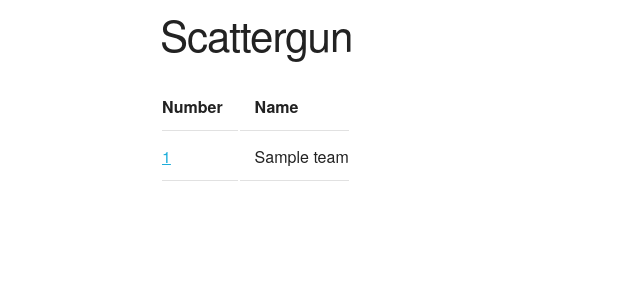
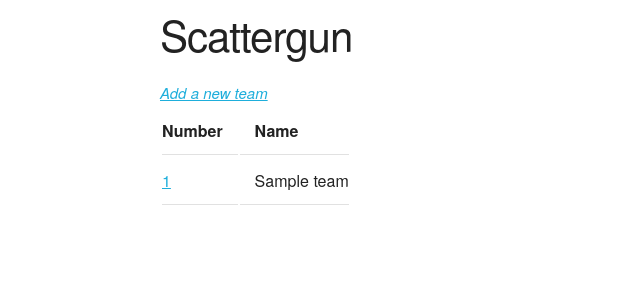
Before and after one commit to Team4761/Scattergun, a Django app: page /scattergun/teams/ in a window 1280 px wide. Shown: the top 300 px of the page, without its empty margins (0-640 px from the left). Run offline with Django 3.2, Linux system fonts and the light colour scheme; tables that the repository leaves empty hold one stand-in row (values such as "Sample post").

Commit message:
Use the built-in url tag in templates

```diff
--- a/scattergun/scattergun_coreapp/templates/team.html
+++ b/scattergun/scattergun_coreapp/templates/team.html
@@ -3,7 +3,7 @@
 {% block "body" %}
 Team #{{ team.number }} ({{ team.name }}) <em>(<a href="https://www.thebluealliance.com/team/{{ team.number }}" target="_blank">The Blue Alliance</a>)</em>
 <br />
-<em><a href="/scattergun/teams">Back to team list...</a></em>
+<em><a href="{% url 'scattergun-team-list' %}">Back to team list...</a></em>
 <hr />
 
 <div class="twelve columns">
--- a/scattergun/scattergun_coreapp/templates/team_add.html
+++ b/scattergun/scattergun_coreapp/templates/team_add.html
@@ -1,7 +1,7 @@
 {% extends "base.html" %}
 {% block "body" %}
 Add a new team to the database:
-<form method="POST" class="post-form">{% csrf_token %}
+<form method="POST">{% csrf_token %}
     <table>
         {{ form.as_table }}
     </table>
--- a/scattergun/scattergun_coreapp/templates/team_list.html
+++ b/scattergun/scattergun_coreapp/templates/team_list.html
@@ -1,6 +1,7 @@
 {% extends "base.html" %}
 {% block "body" %}
 <div class="twelve columns">
+<em><a href="{% url 'scattergun-team-add' %}">Add a new team</a></em>
 <table>
     <thead>
         <tr>
@@ -11,7 +12,7 @@
 {% for team in teams %}
 
     <tr>
-        <td><a href="/scattergun/teams/{{ team.number }}">{{ team.number }}</a></td>
+        <td><a href="{% url 'scattergun-team-show' team_number=team.number %}">{{ team.number }}</a></td>
         <td>{{ team.name }}</td>
     </tr>
 {% endfor %}
```
